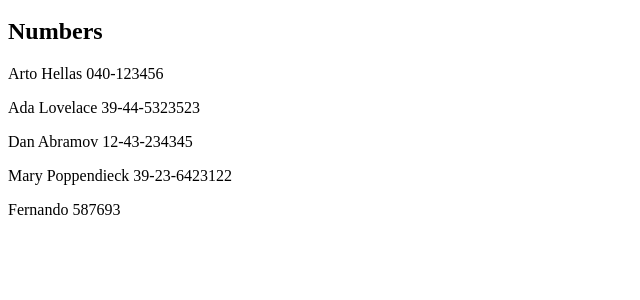
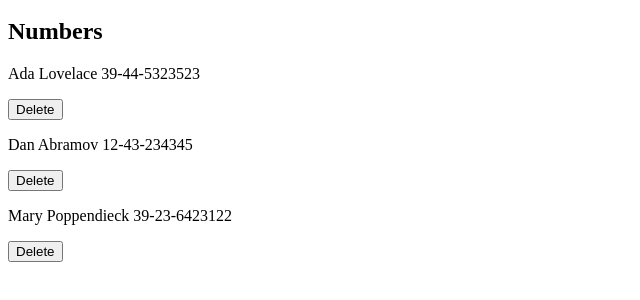
Before and after one commit to imardev/full-stack-course, a React (Vite) app in the folder part2/phonebook/: page / in a window 1280 px wide. Shown: the part 150-450 px from the top of the page, without its empty margins (0-640 px from the left). Built offline with nearby package versions, Linux system fonts and the light colour scheme; data requests are answered from the project's data file.

Commit message:
Finish 2.14

```diff
--- a/part2/phonebook/db.json
+++ b/part2/phonebook/db.json
@@ -1,10 +1,5 @@
 {
   "persons": [
-    {
-      "name": "Arto Hellas",
-      "number": "040-123456",
-      "id": "1"
-    },
     {
       "name": "Ada Lovelace",
       "number": "39-44-5323523",
@@ -19,11 +14,6 @@
       "name": "Mary Poppendieck",
       "number": "39-23-6423122",
       "id": "4"
-    },
-    {
-      "name": "Fernando",
-      "number": "587693",
-      "id": "gnF3-jQKnuk"
     }
   ],
   "$schema": "./node_modules/json-server/schema.json"
--- a/part2/phonebook/src/App.jsx
+++ b/part2/phonebook/src/App.jsx
@@ -9,6 +9,8 @@ const App = () => {
   const [newName, setNewName] = useState("");
   const [newNumber, setNewNumber] = useState("");
   const [searchTerm, setSearchTerm] = useState("");
+
+  // Obtener los contactos del backend al cargar el componente
   useEffect(() => {
     PersonService.getAll()
       .then((initialPersons) => {
@@ -19,13 +21,16 @@ const App = () => {
       });
   }, []);
 
+  // Función para agregar un nuevo contacto
   const addPerson = (event) => {
     event.preventDefault();
+    // Objeto del nuevo contacto
     const personObject = {
       name: newName,
       number: newNumber,
-      id: Math.max(...persons.map((p) => p.id)) + 1,
     };
+
+    // Verificar si el nombre ya existe en la lista de contactos
     if (persons.some((person) => person.name === newName)) {
       alert(`${newName} is already added to phonebook`);
       return;
@@ -34,6 +39,7 @@ const App = () => {
     setNewName("");
     setNewNumber("");
 
+    // Agregar el nuevo contacto al backend
     PersonService.create(personObject)
       .then((returnedPerson) => {
         setPersons(persons.concat(returnedPerson));
@@ -42,6 +48,24 @@ const App = () => {
         console.error("Error adding person:", e);
       });
   };
+
+  // Función para eliminar contacto con boton
+  const handleDelete = (id) => {
+    if (
+      window.confirm(
+        `Delete ${persons.find((person) => person.id === id)?.name}?`,
+      )
+    ) {
+      PersonService.deletePerson(id)
+        .then(() => {
+          setPersons(persons.filter((person) => person.id !== id));
+        })
+        .catch((e) => {
+          console.error("Error deleting person:", e);
+        });
+    }
+  };
+
   return (
     <div>
       <h2>Phonebook</h2>
@@ -60,7 +84,11 @@ const App = () => {
         setNewNumber={setNewNumber}
       />
       <h2>Numbers</h2>
-      <Persons persons={persons} searchTerm={searchTerm} />
+      <Persons
+        persons={persons}
+        searchTerm={searchTerm}
+        onDelete={handleDelete}
+      />
     </div>
   );
 };
--- a/part2/phonebook/src/components/Persons.jsx
+++ b/part2/phonebook/src/components/Persons.jsx
@@ -1,12 +1,15 @@
-const Persons = ({ persons, searchTerm }) => {
+const Persons = ({ persons, searchTerm, onDelete }) => {
   return persons
     .filter((person) =>
       person.name.toLowerCase().includes(searchTerm.toLowerCase()),
     )
     .map((person) => (
-      <p key={person.name}>
-        {person.name} {person.number}
-      </p>
+      <div key={person.id}>
+        <p key={person.name}>
+          {person.name} {person.number}
+        </p>
+        <button onClick={() => onDelete(person.id)}>Delete</button>
+      </div>
     ));
 };
 
--- a/part2/phonebook/src/services/Services.jsx
+++ b/part2/phonebook/src/services/Services.jsx
@@ -23,4 +23,9 @@ const update = (id, newObject) => {
   return request.then((response) => response.data);
 };
 
-export default { getAll, create, update };
+const deletePerson = (id) => {
+  const request = axios.delete(`${baseUrl}/${id}`);
+  return request.then((response) => response.data);
+};
+
+export default { getAll, create, update, deletePerson };
```
